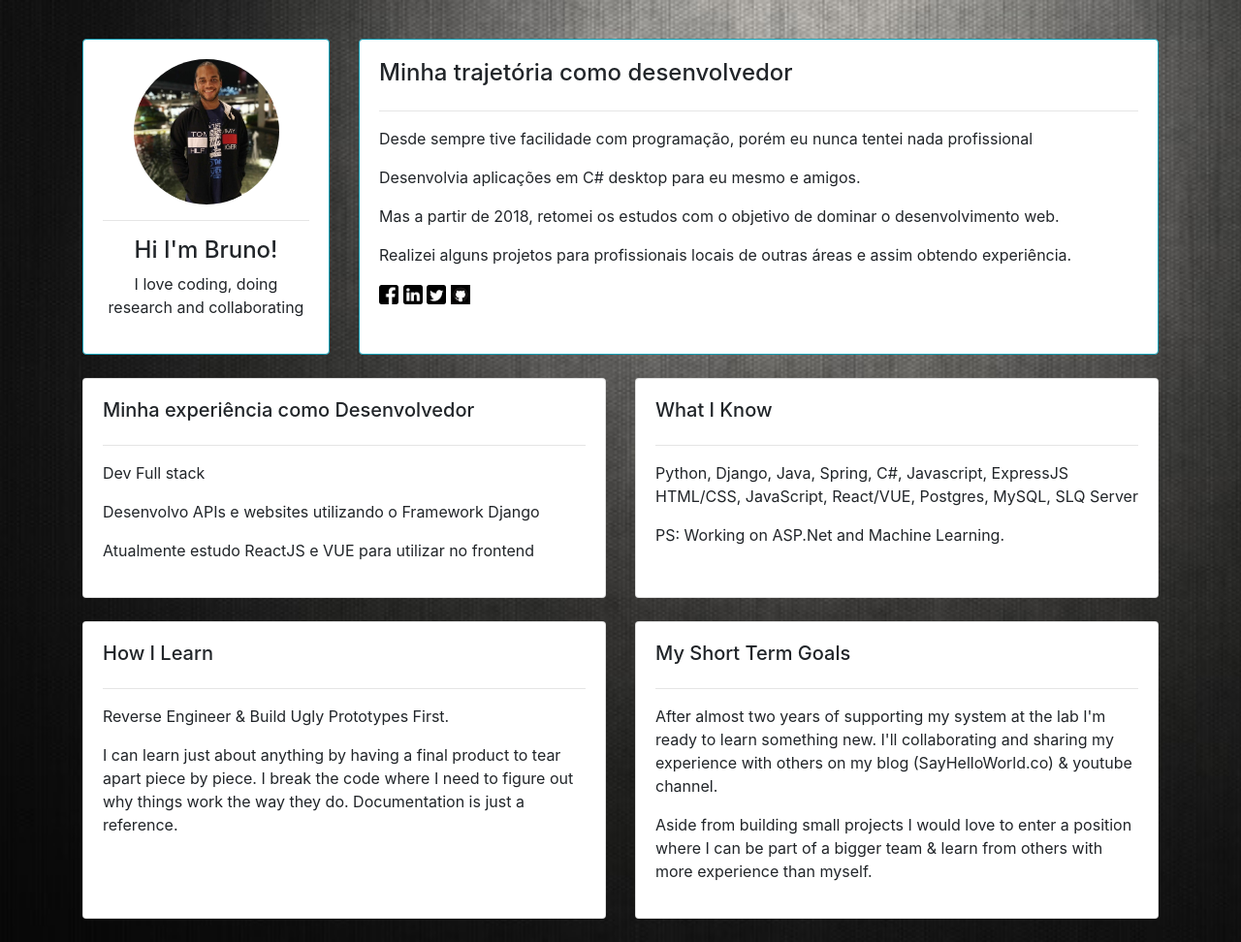
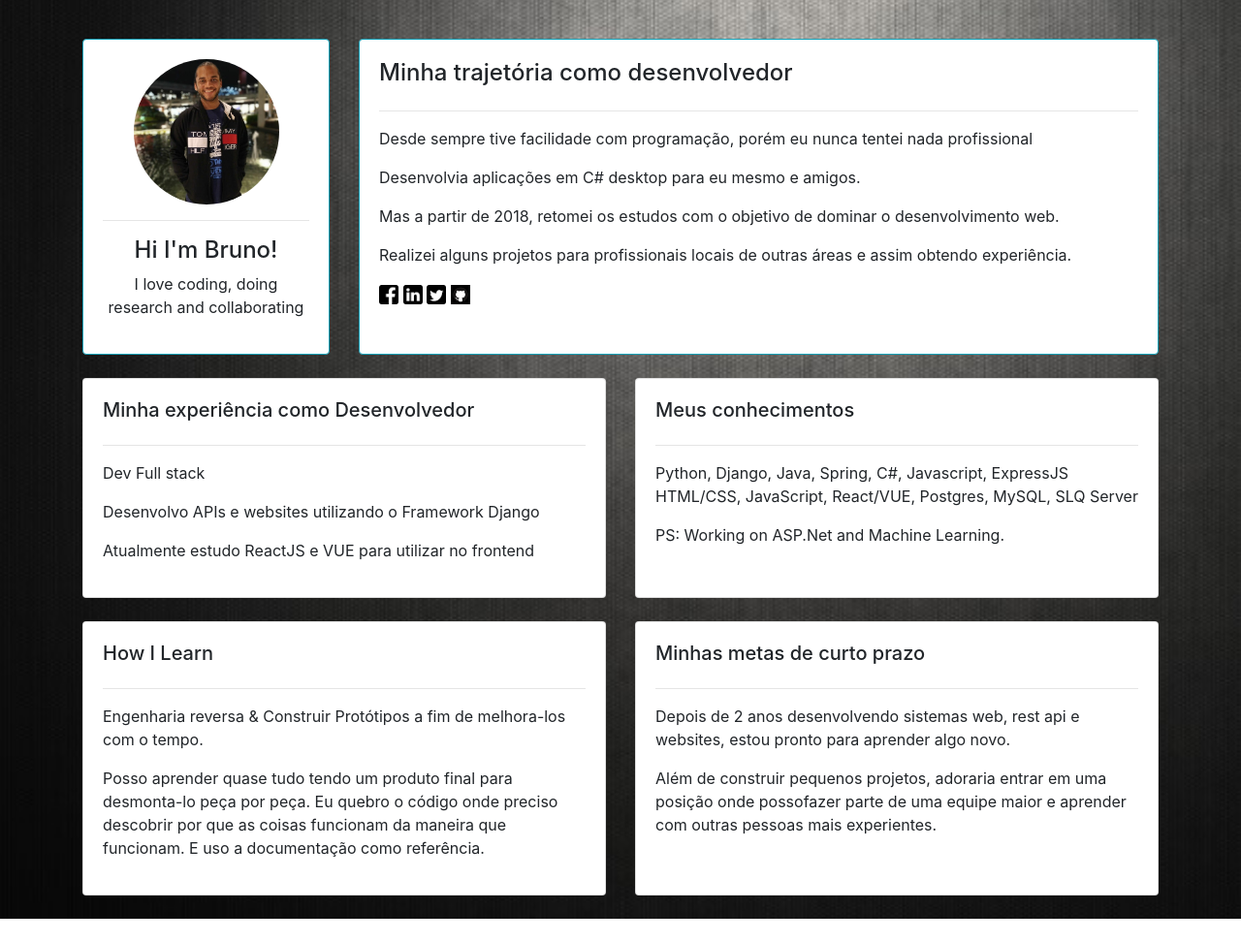
Before and after one commit to BrunoEstevamRJ/portifolio-django, a Django app: page / in a window 1280 px wide. Shown: the part 56-1028 px from the top of the page at 97% size. After the commit the page ends 1004 px from the top, so only its background shows below. Run offline with Django 3.2, Linux system fonts and the light colour scheme; some libraries are stand-ins or nearby versions.

Commit message:
Update home.html

```diff
--- a/mywebsite/base/templates/base/home.html
+++ b/mywebsite/base/templates/base/home.html
@@ -132,7 +132,7 @@
 
                 <div class="col-md-6">
                     <div class="card card-body h-100">
-                        <h5>What I Know</h5>
+                        <h5>Meus conhecimentos</h5>
                         <hr>
                         <p>Python, Django, Java, Spring, C#, Javascript, ExpressJS HTML/CSS, JavaScript, React/VUE, Postgres, MySQL, SLQ Server</p>
                         <p>PS: Working on ASP.Net and Machine Learning.</p>
@@ -145,18 +145,18 @@
                     <div class="card card-body h-100">
                         <h5>How I Learn</h5>
                         <hr>
-                        <p>Reverse Engineer & Build Ugly Prototypes First.</p>
+                        <p>Engenharia reversa & Construir Protótipos a fim de melhora-los com o tempo.</p>
 
-                        <p>I can learn just about anything by having a final product to tear apart piece by piece. I break the code where I need to figure out why things work the way they do. Documentation is just a reference.</p>
+                        <p>Posso aprender quase tudo tendo um produto final para desmonta-lo peça por peça. Eu quebro o código onde preciso descobrir por que as coisas funcionam da maneira que funcionam. E uso a documentação como referência.</p>
                     </div>
                 </div>
 
                 <div class="col-md-6">
                     <div class="card card-body h-100">
-                        <h5>My Short Term Goals</h5>
+                        <h5>Minhas metas de curto prazo</h5>
                         <hr>
-                        <p>After almost two years of supporting my system at the lab I'm ready to learn something new. I'll collaborating and sharing my experience with others on my blog (SayHelloWorld.co) & youtube channel.</p>
-                        <p>Aside from building small projects I would love to enter a position where I can be part of a bigger team & learn from others with more experience than myself.</p>
+                        <p>Depois de 2 anos desenvolvendo sistemas web, rest api e websites, estou pronto para aprender algo novo.</p>
+                        <p>Além de construir pequenos projetos, adoraria entrar em uma posição onde possofazer parte de uma equipe maior e aprender com outras pessoas mais experientes.</p>
 
                     </div>
                 </div>
```
